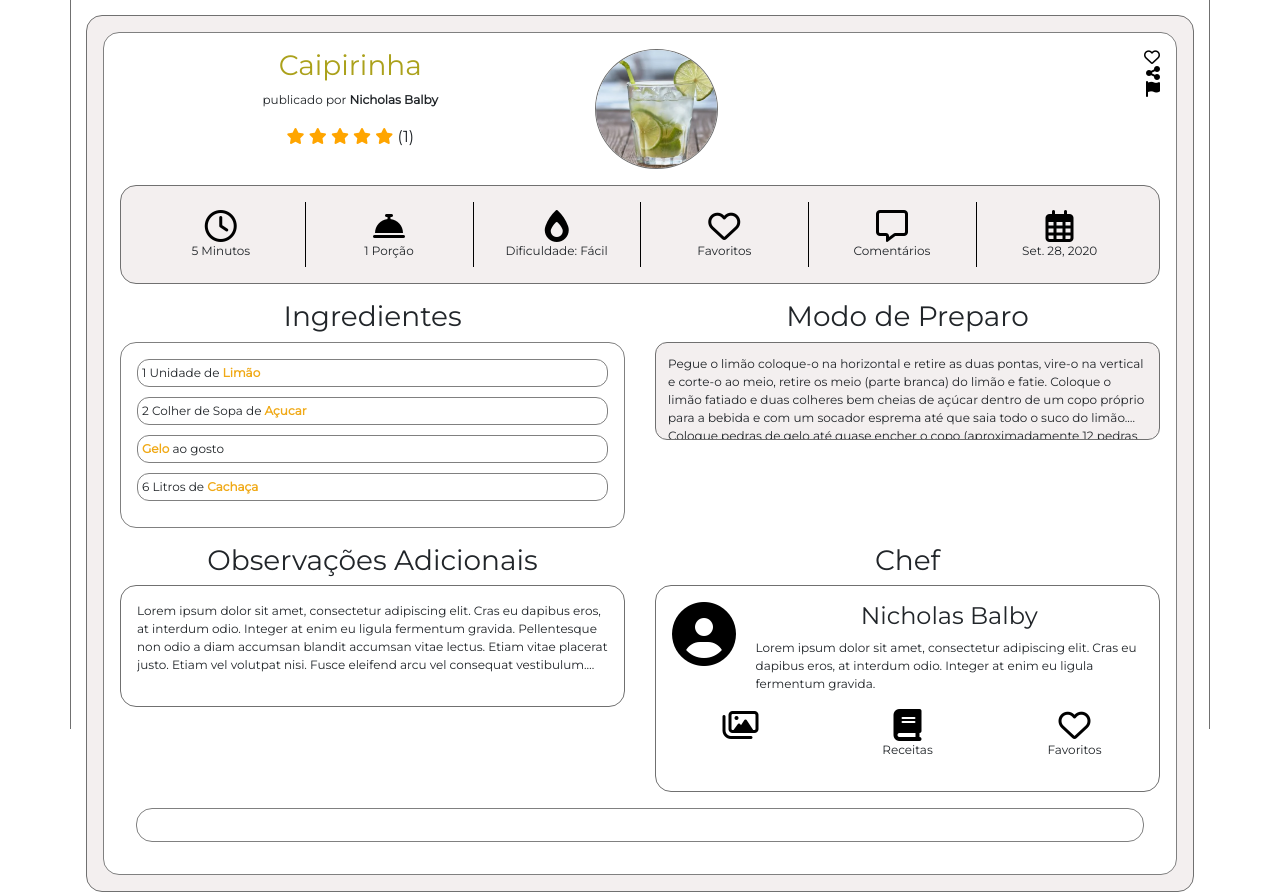
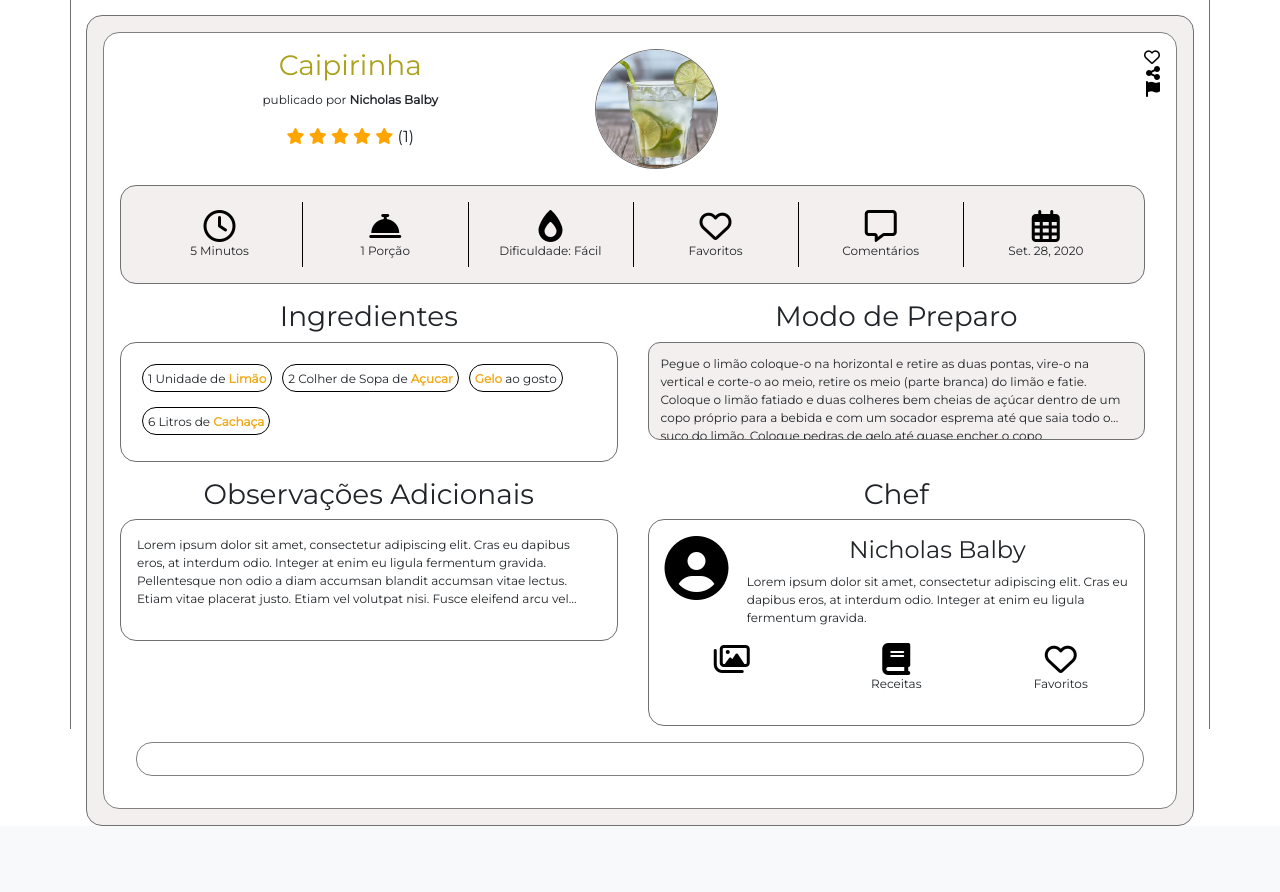
Before and after one commit to Tads98/CookIt, a Django app: page /caipirinha in a window 1280 px wide. Shown: the part 71-963 px from the top of the page. After the commit the page ends 897 px from the top, so only its background shows below. Run offline with Django 3.2, Linux system fonts and the light colour scheme; data comes from the database, SQL or seed files in the repository; some libraries are stand-ins or nearby versions.

Commit message:
Correções de quebras de coluna bootstrap

```diff
--- a/core/static/custom/css/style.css
+++ b/core/static/custom/css/style.css
@@ -617,15 +617,21 @@ hr {
     margin-right: 0.5em;
 }
 
-#ingredientes-receita-completa ul {
+#alinhamento-ingredientes{
+    border: 1px solid #707070;
+    border-radius: 1em;
     padding: 1em;
+    display: flex;
+    flex-wrap: wrap;
 }
-
-#ingredientes-receita-completa ul,
-#ingredientes-receita-completa ul li {
-    list-style: none;
-    border: 1px solid grey;
-    border-radius: 1em;
+#alinhamento-ingredientes p{
+    margin: 5px;
+    font-size: 12px;
+    display: inline-block;
+    border: 1px solid black;
+    border-radius: 1.5em;
+    height: 28px;
+    max-width: 220px;
 }
 
 #modo-de-preparo-receita-completa p {
--- a/core/templates/receita/receita-completa.html
+++ b/core/templates/receita/receita-completa.html
@@ -30,6 +30,7 @@
                     <a href=""><i class="fas fa-flag"></i></a>
                 </div>
             </div>
+            <div class="col-sm">
 
             <div class="row">
                 <div class="col mb-3">
@@ -95,27 +96,28 @@
             </div>
 
 
-            <div class="row">
+            <div class="row mb-3">
 
                 <div id="ingredientes-receita-completa" class="col">
                     <h3>Ingredientes</h3>
 
-                    <!-- TODO: CSS alinhar ingredientes lado a lado, e tamanho de tags de acordo com seu contéudo -->
-                    <ul>
+                    <div id="alinhamento-ingredientes">
+
                         {% for ingrediente in ingrediente.ingrediente_set.all %}
                         {%if ingrediente.unidadeMedida == 'AGS' %}
-                        <li style="margin-bottom: 10px; padding:4px;">
+                        <p style="margin-bottom: 10px; padding:5px;">
                             <strong style="color: #F0A916;">{{ingrediente.nome_ingrediente}}</strong>
                             {{ingrediente.get_unidadeMedida_display}}
 
-                        </li>
+                        </p>
                         {%else%}
-                        <li style="margin-bottom: 10px; padding:4px;">
+                        <p style="margin-bottom: 10px; padding:5px;">
                             {{ingrediente.quantidade}} {{ingrediente.get_unidadeMedida_display}} de
                             <strong style="color: #F0A916;">{{ingrediente.nome_ingrediente}}</strong>
-                        </li>
+                        </p>
                         {%endif%} {% endfor %}
-                    </ul>
+                    </div>
+
 
                 </div>
 
@@ -172,6 +174,8 @@
 
             </div>
 
+            </div>
+
             <div id="comentarios-receita-completa"></div>
         </div>
     </div>
```
